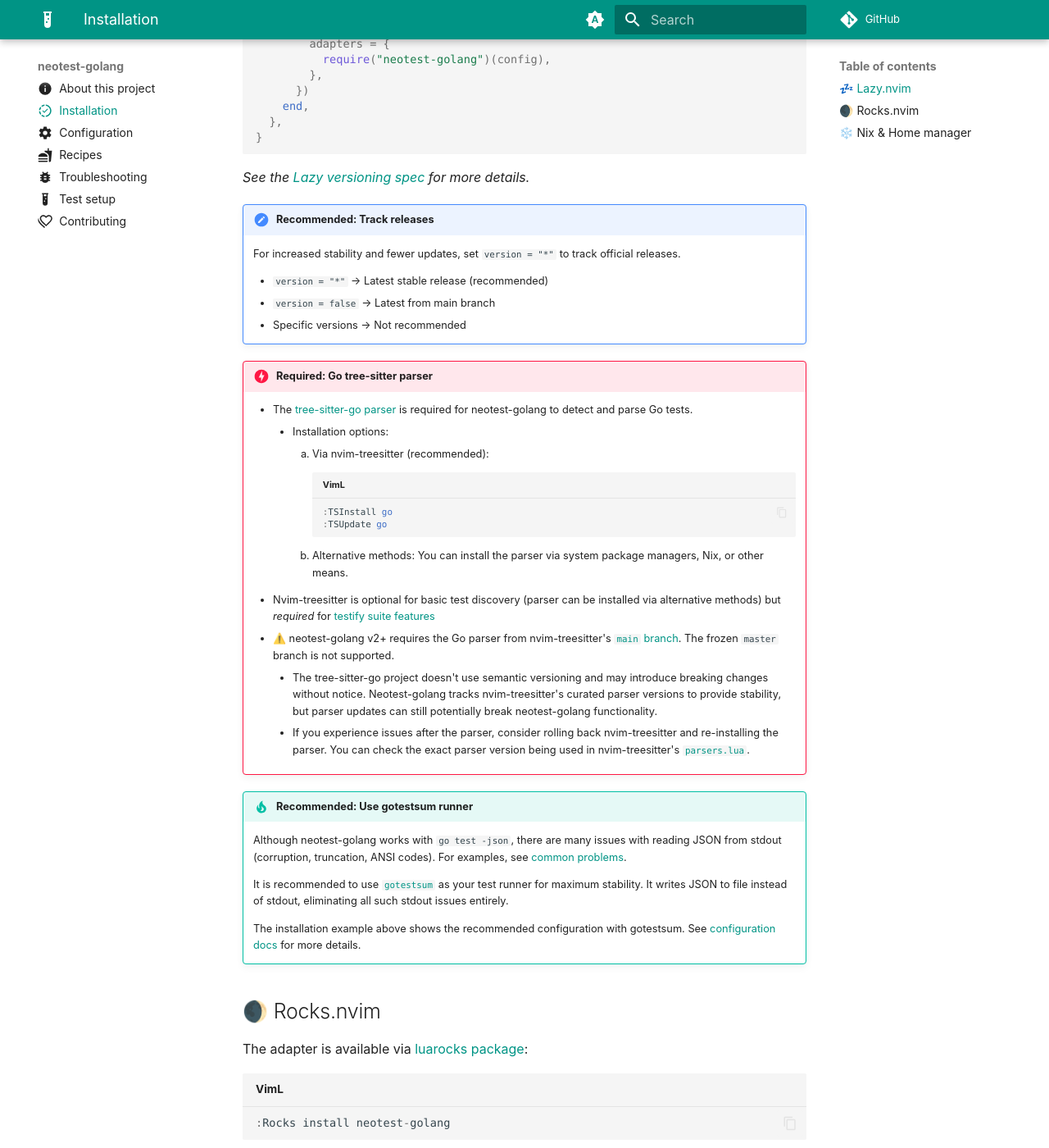
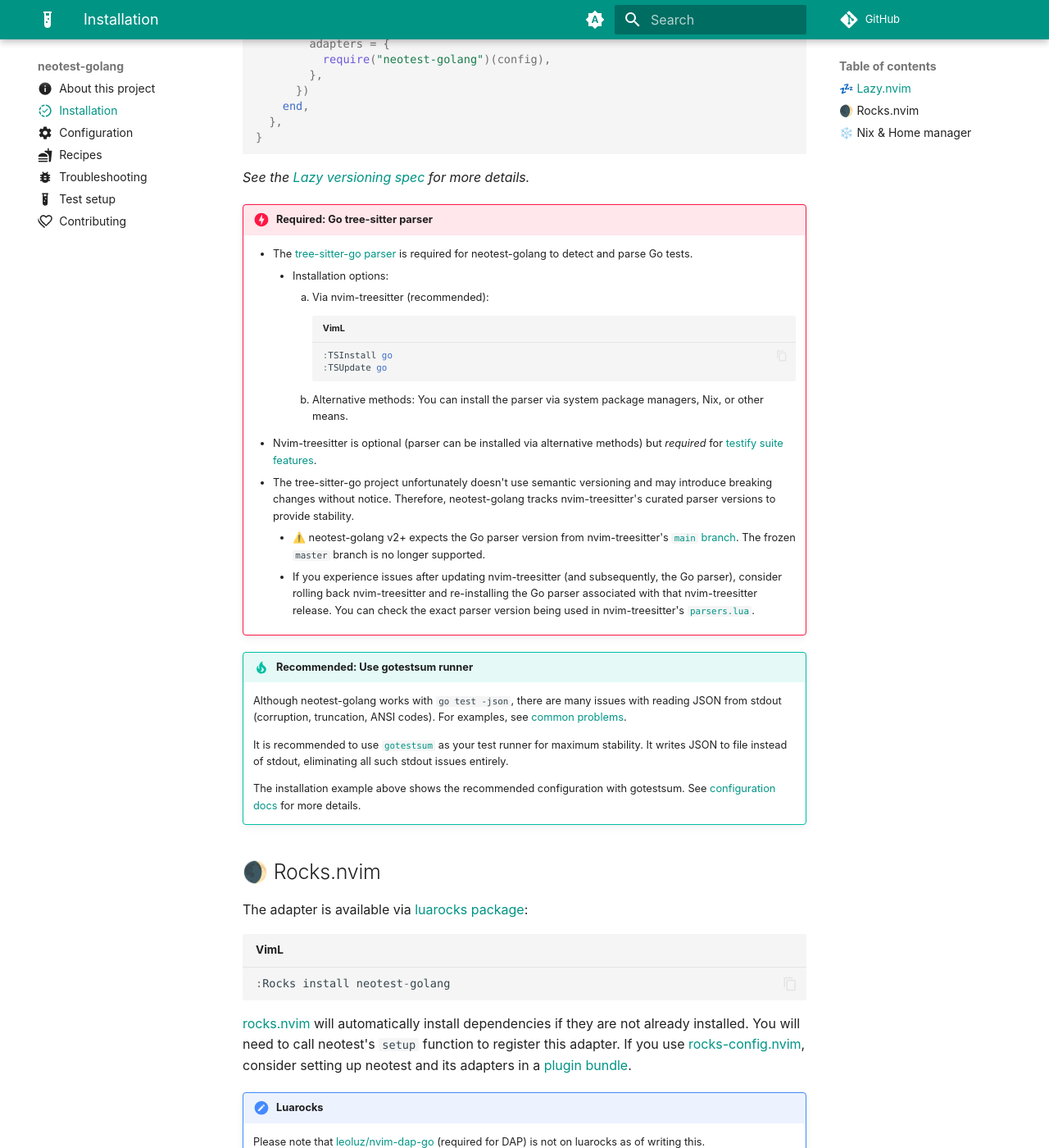
Before and after one commit to fredrikaverpil/neotest-golang, an MkDocs documentation site: the page built from docs/install.md, in a window 1280 px wide and 1400 px high, scrolled down 929 px. Shown: the whole window at 82% size. Built offline with MkDocs 1.6.1 and Material for MkDocs 9.7.7, drawn with Linux system fonts in a browser that asks for light colours; comment, search, counter and statistics services are not loaded; some of the changed text lies outside the part shown.

Commit message:
docs: proof-reading (#444)

````diff
--- a/docs/install.md
+++ b/docs/install.md
@@ -6,9 +6,9 @@ icon: material/progress-check
 
 !!! warning "Requirements"
 
-    - **Neovim v0.10.0+** is required
-    - **Go tree-sitter parser** is required (see setup below)
-    - **gotestsum** is recommended for best experience (optional)
+    - **Neovim v0.10.0+**
+    - **Go parser** from [tree-sitter-go](https://github.com/tree-sitter/tree-sitter-go)
+    - [Gotestsum](https://github.com/gotestyourself/gotestsum) (optional, but heavily recommended for best experience)
 
 ## 💤 Lazy.nvim
 
@@ -52,14 +52,6 @@ return {
 _See the [Lazy versioning spec](https://lazy.folke.io/spec/versioning) for more
 details._
 
-!!! note "Recommended: Track releases"
-
-    For increased stability and fewer updates, set `version = "*"` to track official releases.
-
-    - `version = "*"` → Latest stable release (recommended)
-    - `version = false` → Latest from main branch
-    - Specific versions → Not recommended
-
 !!! danger "Required: Go tree-sitter parser"
 
     - The [tree-sitter-go parser](https://github.com/tree-sitter/tree-sitter-go) is required for neotest-golang to detect and parse Go tests.
@@ -70,17 +62,16 @@ details._
                :TSUpdate go
                ```
             2. Alternative methods: You can install the parser via system package managers, Nix, or other means.
-    - Nvim-treesitter is optional for basic test discovery (parser can be installed via alternative methods) but
-      _required_ for [testify suite features](config.md#testify_enabled)
-    - ⚠️ neotest-golang v2+ requires the Go parser from nvim-treesitter's
-    [`main` branch](https://github.com/nvim-treesitter/nvim-treesitter/tree/main).
-    The frozen `master` branch is not supported.
-        - The tree-sitter-go project doesn't use semantic versioning and may introduce
-        breaking changes without notice. Neotest-golang tracks nvim-treesitter's curated
-        parser versions to provide stability, but parser updates can still potentially break
-        neotest-golang functionality.
-        - If you experience issues after the parser, consider rolling back nvim-treesitter and re-installing the parser.
-        You can check the exact parser version being used in nvim-treesitter's
+    - Nvim-treesitter is optional (parser can be installed via alternative methods) but
+      _required_ for [testify suite features](config.md#testify_enabled).
+    - The tree-sitter-go project unfortunately doesn't use semantic versioning and may introduce
+    breaking changes without notice. Therefore, neotest-golang tracks nvim-treesitter's curated
+    parser versions to provide stability.
+        - ⚠️ neotest-golang v2+ expects the Go parser version from nvim-treesitter's
+    [`main` branch](https://github.com/nvim-treesitter/nvim-treesitter/tree/main). The frozen `master` branch is no longer supported.
+        - If you experience issues after updating nvim-treesitter (and subsequently, the Go parser), consider rolling back nvim-treesitter
+        and re-installing the Go parser associated with that nvim-treesitter release. You can check the exact parser version being
+        used in nvim-treesitter's
         [`parsers.lua`](https://github.com/nvim-treesitter/nvim-treesitter/blob/main/lua/nvim-treesitter/parsers.lua).
 
 !!! tip "Recommended: Use gotestsum runner"
````
Also changed, not shown: other parts of docs/install.md (+2 -2 lines).
